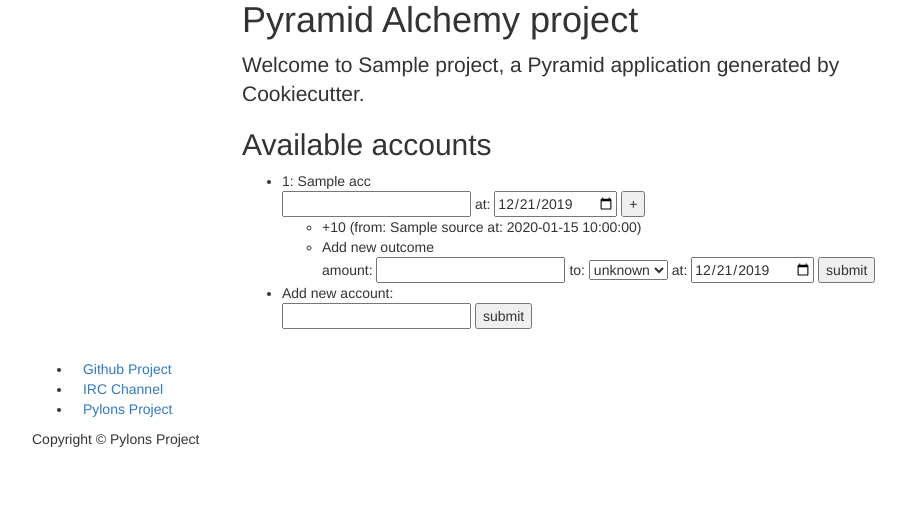
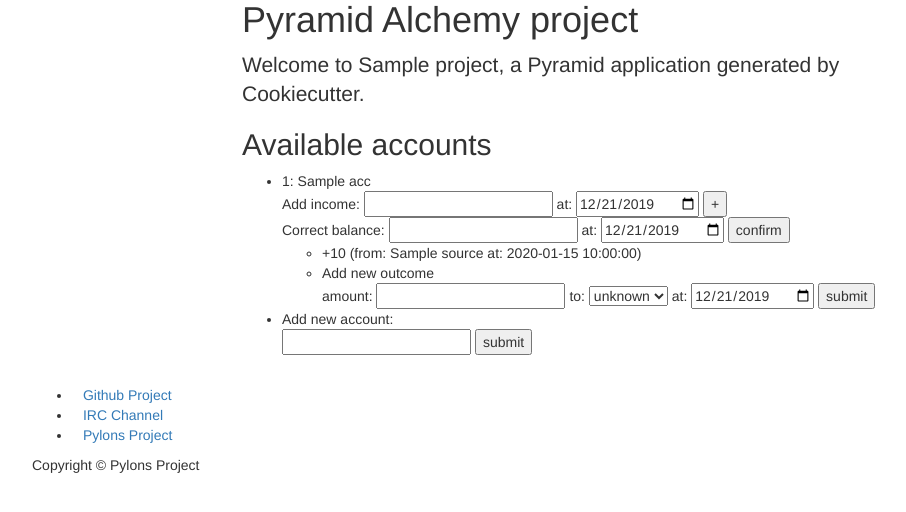
Before and after one commit to atronah/atromio, a Python web app: template atromio/templates/mytemplate.jinja2 in a window 1280 px wide. Shown: the part 20-532 px from the top of the page, without its empty margins (23-929 px from the left). Run offline with Jinja, Linux system fonts and the light colour scheme; the template is opened without the code that fills it: most values are stand-ins (such as "Sample title", 1, 10 or a date in 2020); some libraries are stand-ins or nearby versions; some web fonts are replaced.

Commit message:
ft(templates/mytemplate): adds ability to correct account balance

```diff
--- a/atromio/templates/mytemplate.jinja2
+++ b/atromio/templates/mytemplate.jinja2
@@ -9,10 +9,16 @@
     {% for acc in accounts %}
         <li>{{ acc.id }}: {{ acc.name }}
             <form action="/add_transfer" method="POST">
-                <input type="number" name="amount" />
+                Add income: <input type="number" name="amount" />
                 <input type="hidden" name="target_account_id" value="{{ acc.id }}" />
                 at: <input class="default_today" type="date" name="committed_at" />
                 <input type="submit" value="+">
+            </form>
+            <form action="/add_real_balance" method="POST">
+                Correct balance: <input type="number" name="amount" />
+                <input type="hidden" name="account_id" value="{{ acc.id }}" />
+                at: <input class="default_today" type="date" name="confirmed_at" />
+                <input type="submit" value="confirm">
             </form>
         </li>
         <ul>
```
